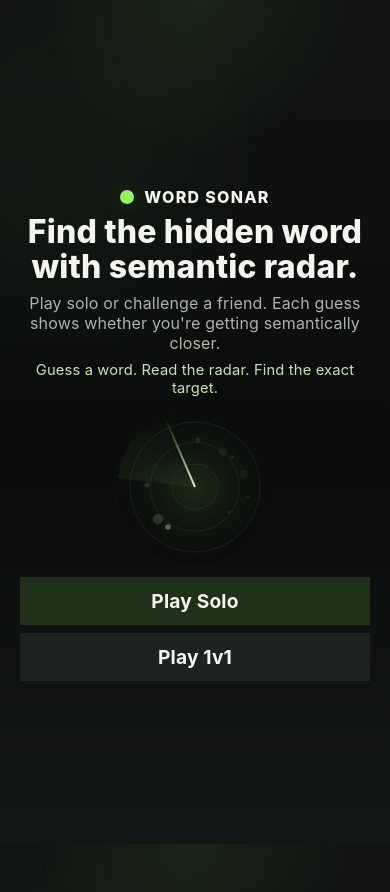
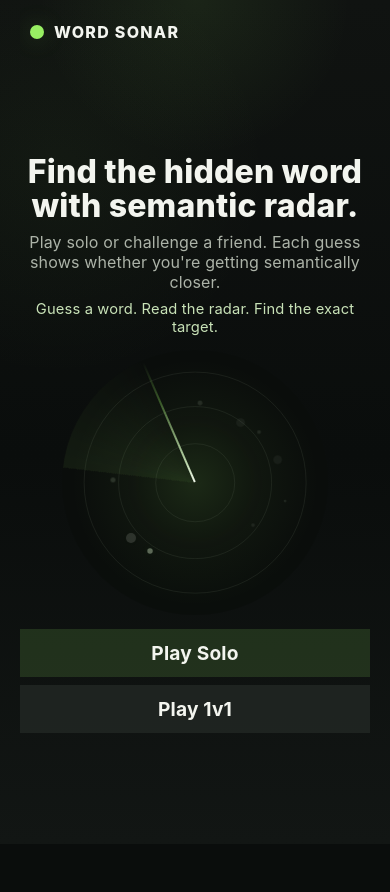
Before and after one commit to PtPetrov/word-sonar, a Next.js app in the folder apps/web/: page / in a window 390 px wide. After the commit the page ends 844 px from the top, so only its background shows below. Built offline with nearby package versions, Linux system fonts and the light colour scheme.

Commit message:
Refine mobile home hero layout

```diff
--- a/apps/web/app/globals.css
+++ b/apps/web/app/globals.css
@@ -220,6 +220,11 @@
   min-height: calc(100svh - 56px);
   align-content: center;
   padding: 32px 0 40px;
+}
+
+.home-page-shell {
+  display: grid;
+  grid-template-rows: auto minmax(0, 1fr);
 }
 
 .home-copy {
@@ -1757,9 +1762,10 @@
   }
 
   .home-page-shell {
-    width: 100%;
+    width: calc(100% - 40px);
+    height: 100dvh;
     min-height: 100dvh;
-    padding: 0;
+    padding: 12px 0 0;
     overflow: hidden;
   }
 
@@ -1788,10 +1794,11 @@
   }
 
   .home-minimal {
-    min-height: 100dvh;
+    height: 100%;
+    min-height: 0;
     align-content: center;
-    gap: 12px;
-    padding: 8px 0;
+    gap: 14px;
+    padding: 12px 0 8px;
     overflow: clip;
   }
 
@@ -1805,7 +1812,7 @@
   }
 
   .home-radar {
-    width: min(160px, 40vw);
+    width: min(280px, 68vw);
   }
 
   .solo-flow {
--- a/apps/web/app/page.tsx
+++ b/apps/web/app/page.tsx
@@ -29,13 +29,9 @@
 
 export default function HomePage() {
   return (
-    <PageShell showHeader={false} className="home-page-shell">
+    <PageShell className="home-page-shell">
       <section className="home-minimal">
         <div className="home-copy">
-          <div className="home-mark" aria-label="Word Sonar">
-            <span className="logo-radar-dot" />
-            <span className="logo-text">WORD SONAR</span>
-          </div>
           <h1 className="display home-title">Find the hidden word with semantic radar.</h1>
           <p className="hero-body home-subtitle">
             Play solo or challenge a friend. Each guess shows whether you&apos;re
```
